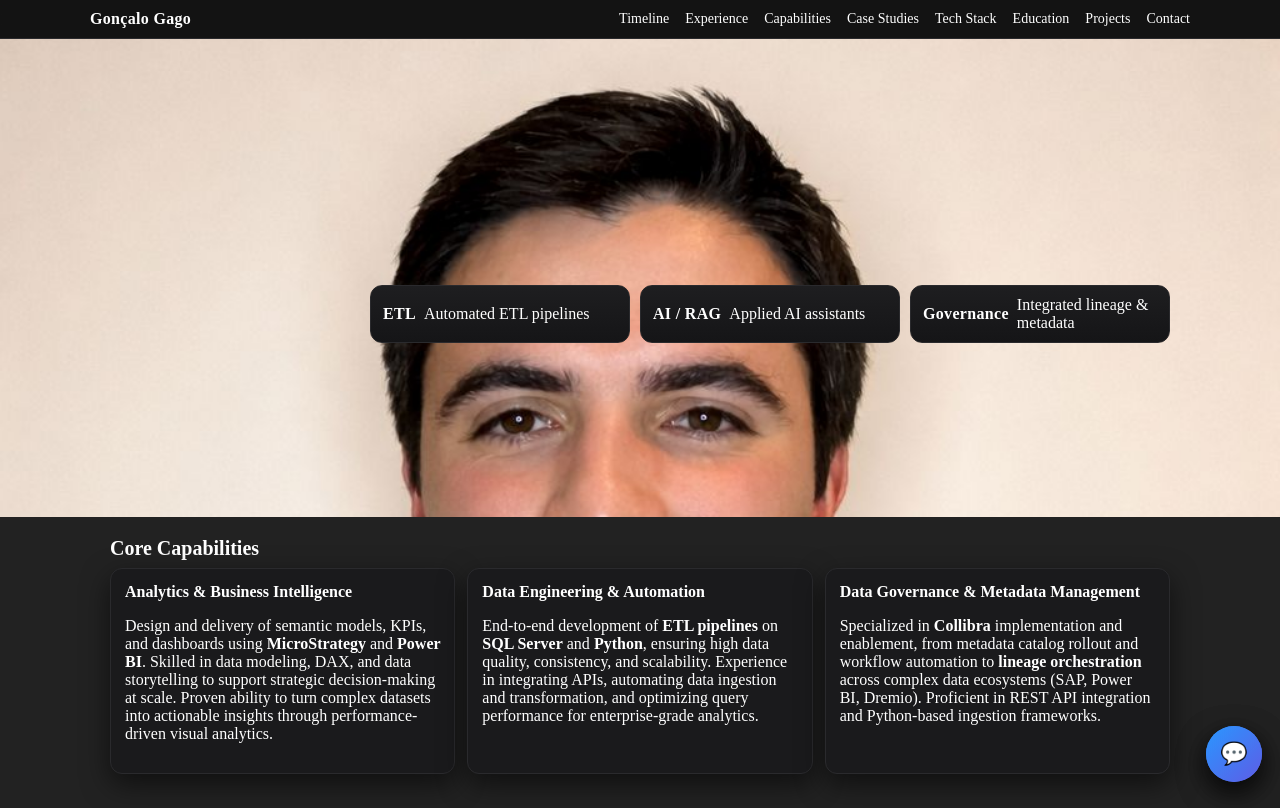
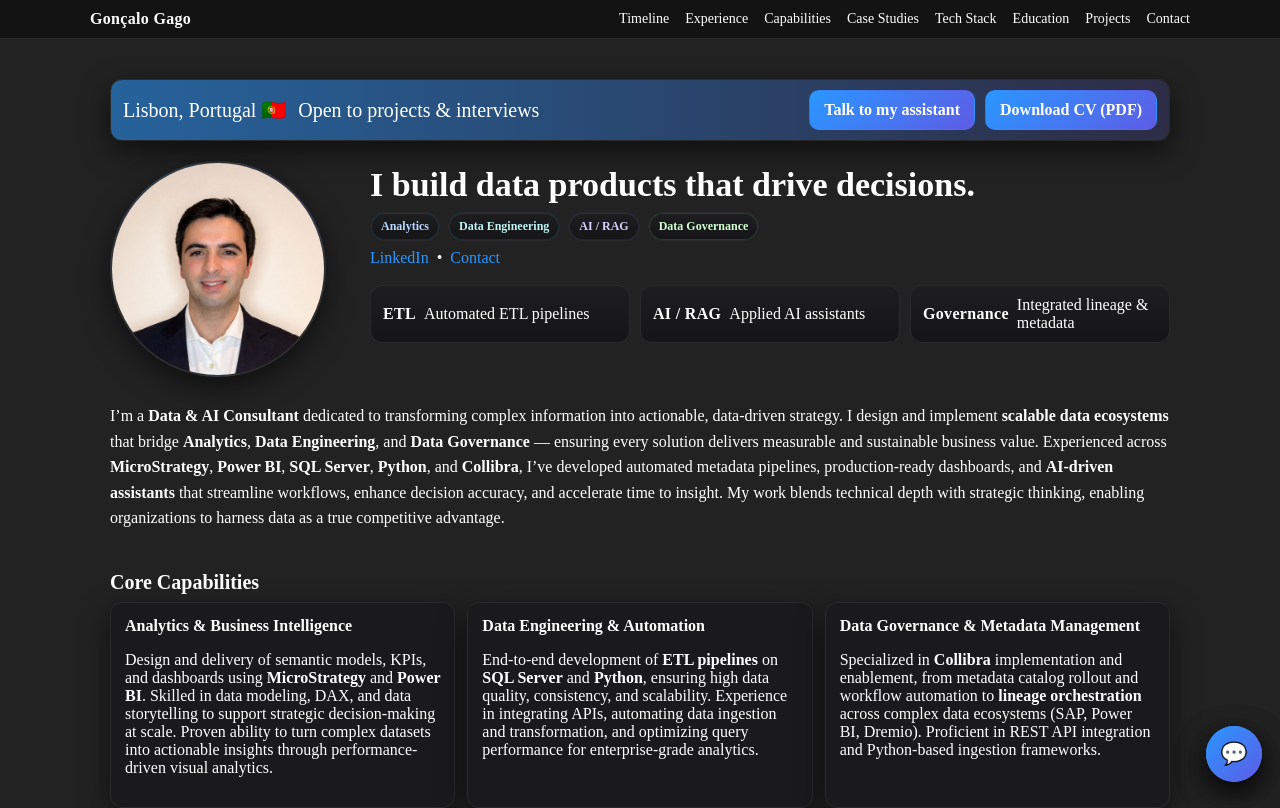
Before and after one commit to goncalogago1/curriculo, a Next.js app: page / in a window 1280 px wide. Shown: the top 808 px of the page. Built offline with nearby package versions, Linux system fonts and the light colour scheme.

Commit message:
Page 80 de commit few

```diff
--- a/app/globals.css
+++ b/app/globals.css
@@ -85,9 +85,11 @@ main { min-height: 100vh; }
 
 /* ========= PROFILE PANE (ESQUERDA) ========= */
 .profile-pane { display: grid; gap: 10px; align-content: start; }
-.profile-photo img {
-  object-fit: cover;
-  object-position: center 20%;
+.profile-photo {
+  position: relative;
+  width: 90%;
+  aspect-ratio: 1 / 1;
+  overflow: hidden;
 }
 
 
@@ -103,7 +105,11 @@ main { min-height: 100vh; }
     var(--shadow);
 }
 
-.profile-photo img { object-fit: cover; }
+.profile-photo img {
+  object-fit: cover;
+  object-position: center 20%;
+}
+
 .profile-topbar {
   grid-column: 1 / -1;
   background: linear-gradient(90deg, rgba(41,151,255,.55), rgba(94,92,230,.18));
```
